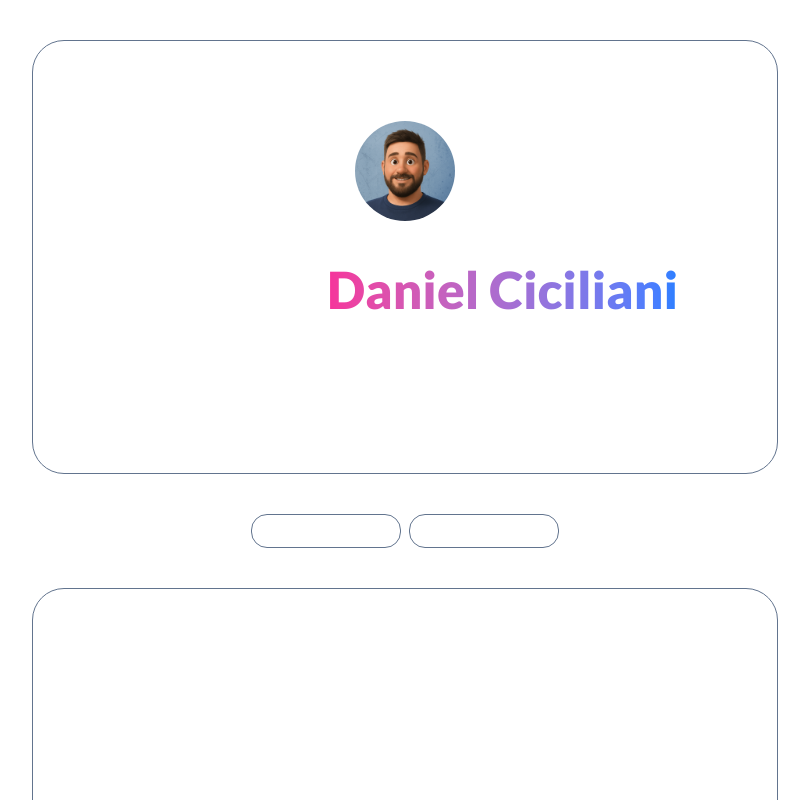
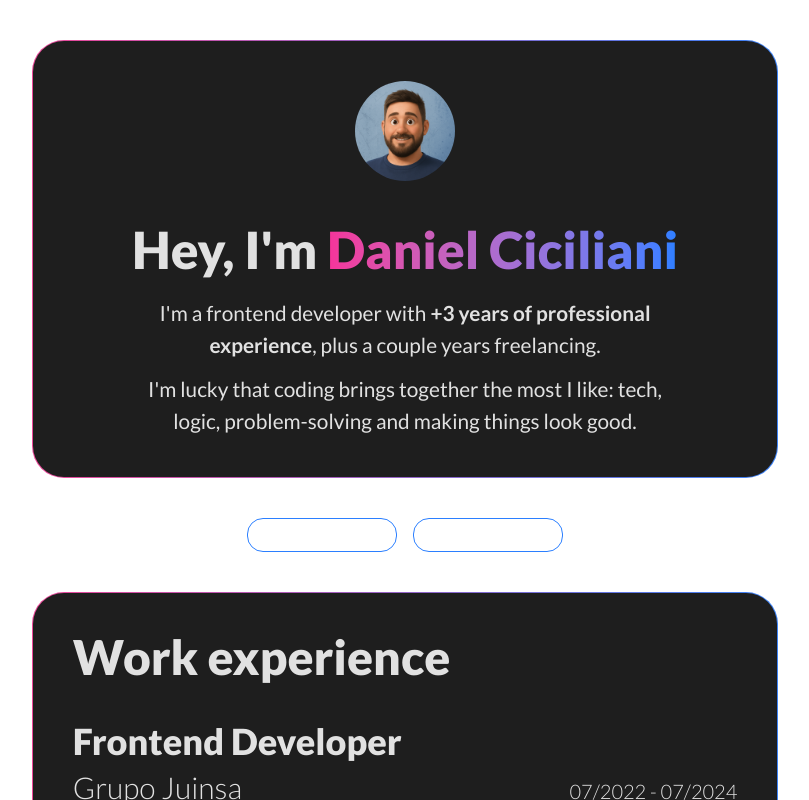
Before and after one commit to danielciciliani/portfolio, a React (Vite) app: page / in a window 1280 px wide. Shown: the top 800 px of the page, without its empty margins (235-1044 px from the left). Built offline with nearby package versions, Linux system fonts and the light colour scheme.

Commit message:
styles: add styles and gradients to project

```diff
--- a/src/components/Card/Card.jsx
+++ b/src/components/Card/Card.jsx
@@ -3,7 +3,7 @@ import Profile from "../Profile/Profile";
 function Card({children}){
     return (
         <>
-        <div className="flex border-1 border-slate-500 rounded-4xl p-10">
+        <div className="flex border-gradient rounded-4xl p-10">
             {children}
         </div>
         </>
--- a/src/components/CtaLink/CtaLink.jsx
+++ b/src/components/CtaLink/CtaLink.jsx
@@ -9,13 +9,14 @@ const links = [
 
     return (
         <>
-            <div className="flex gap-2 content-between w-[100%] justify-center">
+            <div className="flex gap-4 content-between w-[100%] justify-center">
             {
 
                 links.map( (e) => (
-                    <div key={e.id} className="border-1  border-slate-500 rounded-2xl px-5 py-1 text-color-base min-w-[150px] text-center hover:bg-blue-500 transition-all">
+                    <div key={e.id} className="border-1  border-blue-500 rounded-2xl px-5 py-1 text-color-base min-w-[150px] text-center hover:border-pink-500 hover:scale-110 transition-all">
                         <a
                             href={e.link}
+
                         >
                             {e.text}
                         </a>
--- a/src/components/Experience/Experience.jsx
+++ b/src/components/Experience/Experience.jsx
@@ -3,7 +3,7 @@ function Experience() {
 
 
     const experiences = [
-        {id: 1, jobTitle: 'Frontend Developer', company: "Juinsa", from: "", to: "", details: `Developed a real-time dashboard using React and Javascript to monitor deployments in Staging and Production
+        {id: 1, jobTitle: 'Frontend Developer', company: "Grupo Juinsa", from: "07/2022 - 07/2024", details: `Developed a real-time dashboard using React and Javascript to monitor deployments in Staging and Production
 environments, integrating the Bitbucket API to fetch and display status.
 Integrated Conset Managemenet Service with Google Tag Manager services to track cookie consents in the project.
 Implemented new themes in two of the group's stores, reflecting the company’s new visual identity.
@@ -13,9 +13,9 @@ Migrated custom modules to Composer, improving version management in Git.
 Led the support panel, debugging and bug fixing both Frontend and Backend tickets.
 Optimized or reduce SQL queries, improving the general performance and quality of the code.
 Delivered demo presentations, to showcase the new features to the interested parts.`},
-        {id: 2, jobTitle: 'Frontend Developer', company: "Juinsa", from: "", to: "", details: `Developed custom websites from scatch for end-clients, implementing designs provided in Figma by the Design Team.
+        {id: 2, jobTitle: 'Frontend Developer', company: "Modern Talking", from: "01/2022 - 06/2022", details: `Developed custom websites from scatch for end-clients, implementing designs provided in Figma by the Design Team.
 Designed wireframes based on client needs, proposing functional and modern alternatives to deliver to the UI team`},
-        {id: 3, jobTitle: 'Frontend Developer', company: "Juinsa", from: "", to: "", details: `Developed websites using visual builders, customizing base templates`}
+        {id: 3, jobTitle: 'Frontend Developer', company: "Van Agency", from: "09/2021 - 12/2021", details: `Developed websites using visual builders, customizing base templates`}
     ];
 
     return(
@@ -25,14 +25,15 @@ Designed wireframes based on client needs, proposing functional and modern alter
             {
                 experiences.map((experience) => (
                     <div className="" key={experience.id}>
-                        <div>
-                            <div className="text-4xl">{experience.jobTitle}</div>
-                            <div className="text-3xl">{experience.company}</div>
-                            <div className="text-md">{experience.from}</div>
-                            <div className="">{experience.to}</div>
-                        </div>
-                        <div>
-                            <p className="text-1xl">{experience.details}</p>
+                        <div className="flex flex-col gap-2">
+                            <div className=" text-2xl md:text-4xl font-extrabold">{experience.jobTitle}</div>
+                            <div className="flex flex-col md:flex-row justify-between items-baseline text-2xl md:text-3xl font-light">
+                                <div className="">{experience.company}</div>
+                                <div className="text-xl">{experience.from}</div>
+                            </div>
+                            <div>
+                                <p className="text-normal">{experience.details}</p>
+                            </div>
                         </div>
                     </div>
                 ))
--- a/src/components/Profile/Profile.jsx
+++ b/src/components/Profile/Profile.jsx
@@ -5,14 +5,14 @@ function Profile(){
     return (
         <>
             <div className="flex flex-col items-center">
-                <div className="w-[100%] flex justify-center py-10">
+                <div className="w-[100%] flex justify-center pb-10">
                     <div className="w-25 h-25 rounded-full">
                         <img className='rounded-full h-[100%] w-[100%] object-cover object-top' src='/profile_picture_opt.png' alt="Profile picture" />
                     </div>
                 </div>
                 <h1 className="font-extrabold text-center">Hey, I'm <span className='main-gradient pt-10'>Daniel Ciciliani</span></h1>
-                <div className=" w-10/12 flex flex-col pt-5 text-[1.3rem]/[2rem] text-center">
-                    <p>I'm a frontend developer with +3 years of experience</p>
+                <div className=" w-10/12 flex flex-col pt-5 text-[1.3rem]/[2rem] text-center gap-3">
+                    <p>I'm a frontend developer with <span className='font-bold'>+3 years of professional experience</span>, plus a couple years freelancing.</p>
                     <p>I'm lucky that coding brings together the most I like:
                     tech, logic, problem-solving and making things look good.
                     </p>
--- a/src/index.css
+++ b/src/index.css
@@ -11,6 +11,15 @@
 @layer utilities {
   .main-gradient {
     @apply bg-gradient-to-r from-pink-500 to-blue-500 bg-clip-text text-transparent;
+  }
+  .bg-main-gradient {
+    @apply bg-gradient-to-r from-pink-500 to-blue-500;
+  }
+  .border-gradient {
+    border: 1px solid transparent;
+    background-image: linear-gradient(#1e1e1e, #1e1e1e), linear-gradient(to right, #ec4899, #3b82f6);
+    background-origin: border-box;
+    background-clip: padding-box, border-box;
   }
 }
 
```
